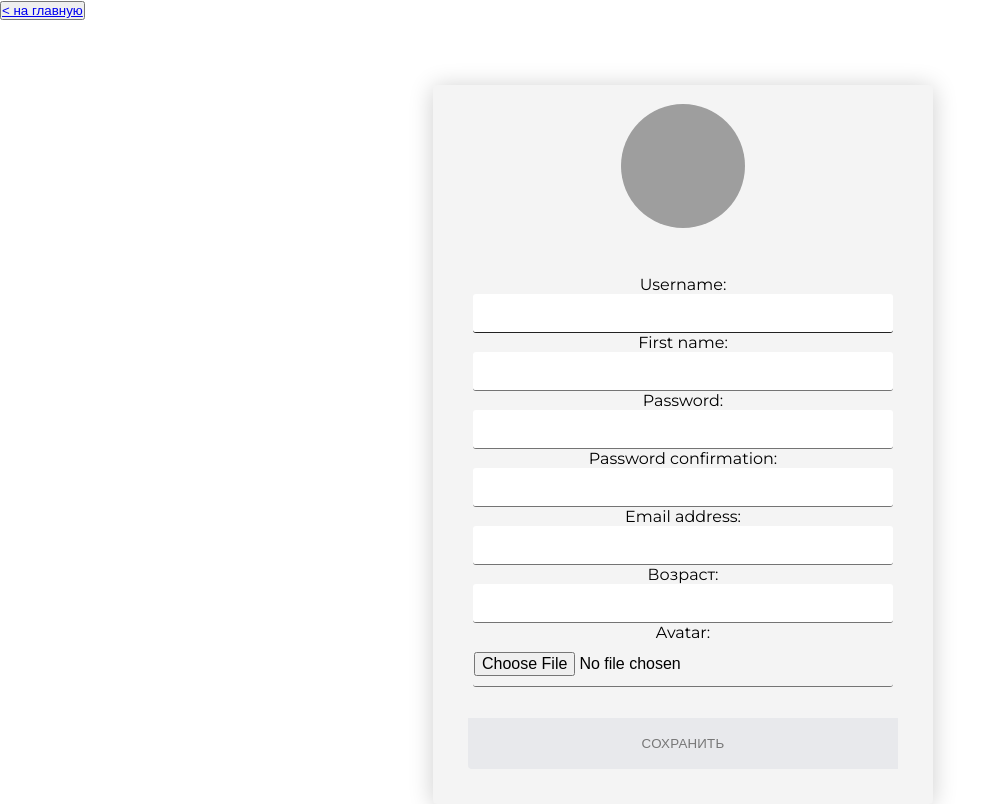
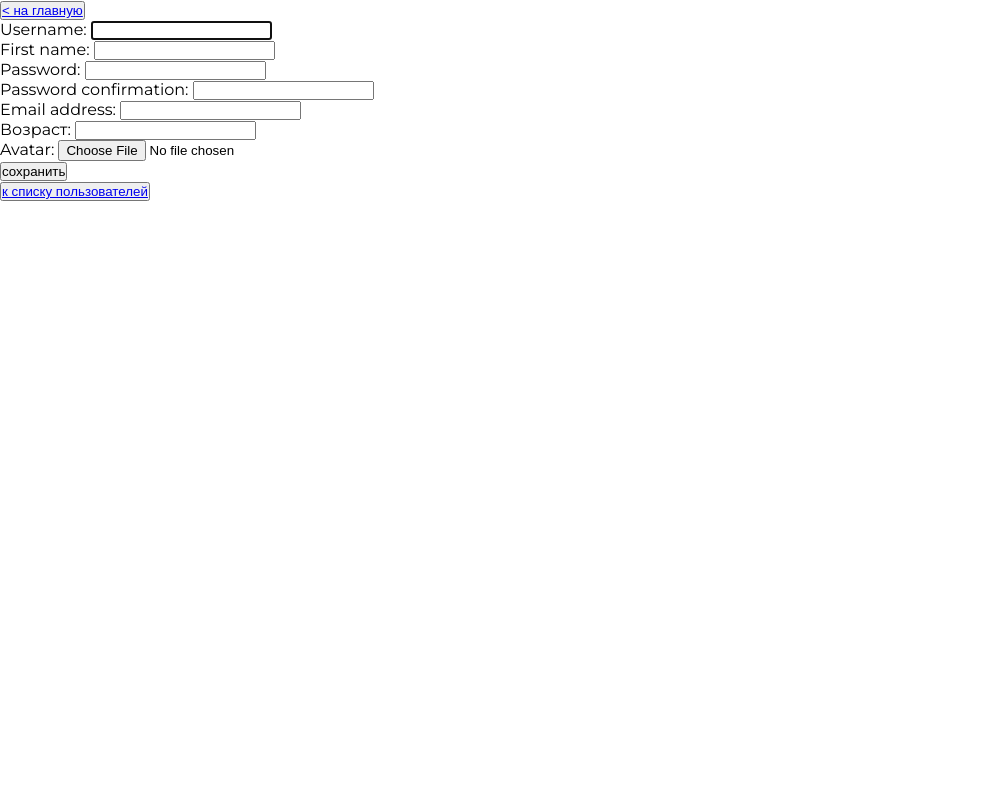
Before and after one commit to aokiyoshi/gb_django, a Django app: page /admin/users/create/ in a window 1280 px wide; the page is wider, and only the part inside the window is pictured. Shown: that part, without its empty margins (0-1004 px from the left). After the commit the page ends 201 px from the top of that part, so only its background shows below. Run offline with Django 4.2, Linux system fonts and the light colour scheme; the visitor is signed in with stand-in values (Sample User, id 1); grey boxes are pictures that could not be loaded.

Commit message:
hw_7
Выполнено дз 7

```diff
--- a/adminapp/templates/adminapp/user_update.html
+++ b/adminapp/templates/adminapp/user_update.html
@@ -1,23 +1,12 @@
 {% extends 'authapp/base.html' %}
 {% load static %}
-
 {% block content %}
-    <form class="login-form" action="{% url 'adminapp:users' %}" method="post" enctype="multipart/form-data">
-        <br>
-        <center>
-            <div>
-                <img src="/media/{{ user.avatar }}"  width="124" height="124" class="avatar">
-            </div>
-        </center>
-        <div class="content">
-            {% csrf_token %}
-            <div class = "input-field">
-                {{ update_form.as_p }}
-            </div>
-            <br>
-            <div class="action">
-                <button type="submit">сохранить</button>
-            </div>
-        </div>
+    <form class="form-horizontal" method="post" enctype="multipart/form-data">
+        {% csrf_token %}
+        {{ update_form.as_p }}
+        <input class="form-control" type="submit" value="сохранить">
     </form>
-{% endblock  %}
+    <button class="btn btn-round form-control last">
+        <a href="{% url 'admin:users' %}">к списку пользователей</a>
+    </button>
+{% endblock %}
--- a/adminapp/views.py
+++ b/adminapp/views.py
@@ -28,7 +28,6 @@ def user_create(request):
 
     if request.method == 'POST':
         user_form = ShopUserRegisterForm(request.POST, request.FILES)
-
         if user_form.is_valid():
             user_form.save()
             return HttpResponseRedirect(reverse('admin:users'))
```
Also changed, not shown: adminapp/templates/adminapp/category_update.html (+8 -13 lines), media/users_avatars/привет.jpg (added).
